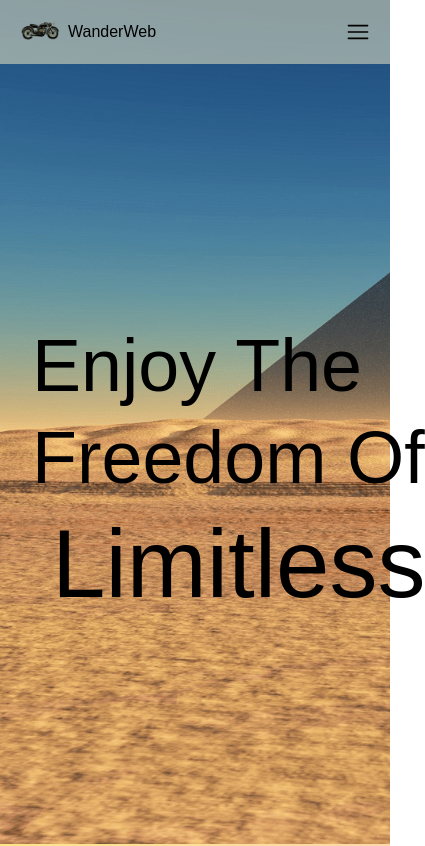
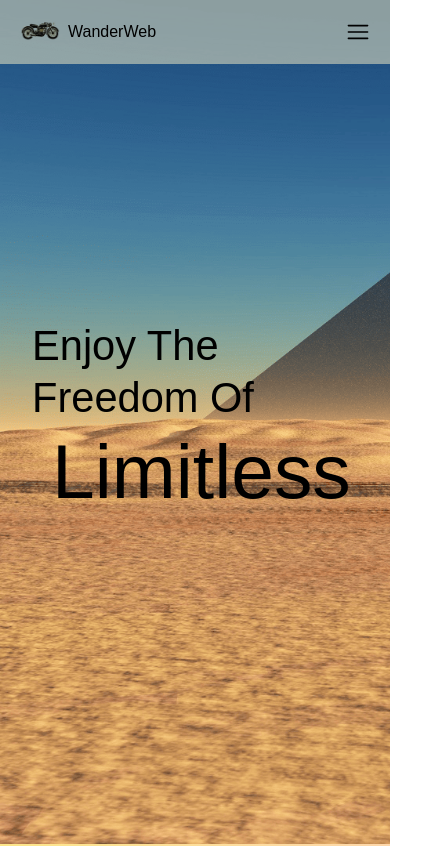
Before and after one commit to svakhilr/Wanderweb-FrontEnd, a React (Create React App) app: page / in a window 390 px wide. Shown: the top 846 px of the page, 425 px wide, since content can reach past the window. Built offline with nearby package versions, Linux system fonts and the light colour scheme; a web font is replaced by a local one.

Commit message:
added shimmer

```diff
--- a/package.json
+++ b/package.json
@@ -13,6 +13,7 @@
     "react-router": "^6.25.0",
     "react-router-dom": "^6.25.0",
     "react-scripts": "^5.0.1",
+    "react-shimmer-effects": "^1.0.3",
     "react-toastify": "^10.0.5",
     "yup": "^1.4.0"
   },
--- a/src/pages/about.jsx
+++ b/src/pages/about.jsx
@@ -10,7 +10,7 @@ function About() {
             </div>
             <div className='md:px-[8rem] px-3  pt-[7rem] pb-[4rem] md:pb-[12rem]  bg-[#94dfff] md:flex gap-[24rem]'>
                 <div className='relative'>
-                    <img className='rounded-lg h-[18rem]' src='https://st2.depositphotos.com/1013513/7548/i/450/depositphotos_75481827-stock-photo-happy-family-jumping-together-on.jpg'/>
+                    <img className='md:rounded-lg md:h-[18rem]' src='https://st2.depositphotos.com/1013513/7548/i/450/depositphotos_75481827-stock-photo-happy-family-jumping-together-on.jpg'/>
                     <img className='md:absolute  md:h-[16rem] md:top-[50%] md:left-1/2 w-[420px] rounded-lg' src='https://img.traveltriangle.com/blog/wp-content/uploads/2018/03/family-travel-tips_23rd-oct.jpg'/>
                 </div>
                 <div className='md:basis-[40%] '>
--- a/src/pages/homepage.jsx
+++ b/src/pages/homepage.jsx
@@ -1,4 +1,3 @@
-import React,{useState} from 'react'
 import Header from '../components/header'
 import home from '../assets/home.png'
 import Travelcard from '../components/travelcard'
@@ -6,12 +5,12 @@ import Footer from '../components/footer'
 
 
 function Homepage() {
-  const [istoggle,setToggle] = useState(false)
+
   return (
     <div>
       <div className="min-h-screen bg-cover relative" style={{ backgroundImage: `url(${home})` }}>
         <Header />
-        <p className='absolute font-metamise  top-[20rem] md:top-[24rem] left-8 text-[4.6rem] md:text-6xl leading-tight'>Enjoy The Freedom Of <span className='text-[6rem] ml-5 md:text-[10rem]'>Limitless</span></p>
+        <p className='absolute font-metamise  top-[20rem] md:top-[24rem] left-8 text-[2.6rem]  md:text-6xl leading-tight'>Enjoy The Freedom Of <span className='text-[4.8rem] ml-5 md:text-[10rem]'>Limitless</span></p>
       </div>
       <div className='bg-gradient-to-r from-amber-200 to-orange-200 px-5'>
         <div className='pt-10  md:ml-40 md:pb-24 flex flex-col justify-center items-center gap-6 md:flex-row md:gap-12'>
--- a/src/pages/tripbooking.jsx
+++ b/src/pages/tripbooking.jsx
@@ -6,6 +6,8 @@ import requests from '../constant/requests'
 import { useFormik } from 'formik';
 import bookingSchema from '../schemas/bookingschema'
 import { useNavigate,createSearchParams } from 'react-router-dom'
+import { ShimmerSimpleGallery } from "react-shimmer-effects";
+
 
 function Tripbooking() {
     const search = window.location.search;
@@ -193,7 +195,7 @@ function Tripbooking() {
                 </div>
                 <Footer />
             </div>) :
-            <></>
+            < ShimmerSimpleGallery card imageHeight={300} caption />
     )
 }
 
--- a/src/pages/tripspage.jsx
+++ b/src/pages/tripspage.jsx
@@ -5,6 +5,8 @@ import home from '../assets/ledakh.jpg'
 import requests from '../constant/requests';
 import { Link } from 'react-router-dom';
 import Packagecard from '../components/packagecards';
+import { ShimmerSimpleGallery } from "react-shimmer-effects";
+
 
 function Tripspage() {
   const [isdropdown,setDropdown] = useState(false)
@@ -67,7 +69,7 @@ function Tripspage() {
                {filterdata.map((data)=>{ return( <Link to={`/tripdetail/${data.id}`}> <Packagecard key={data.id} data={data}/> </Link>)})}
              {/* {Array(6).fill().map(() => <Packagecard/>)} */}
              </div>
-            ):<h1>Loading</h1>}
+            ):<ShimmerSimpleGallery card imageHeight={300} caption />}
 
 
 
```
Also changed, not shown: 1 other file (tests, documents, lock files or other folders).
